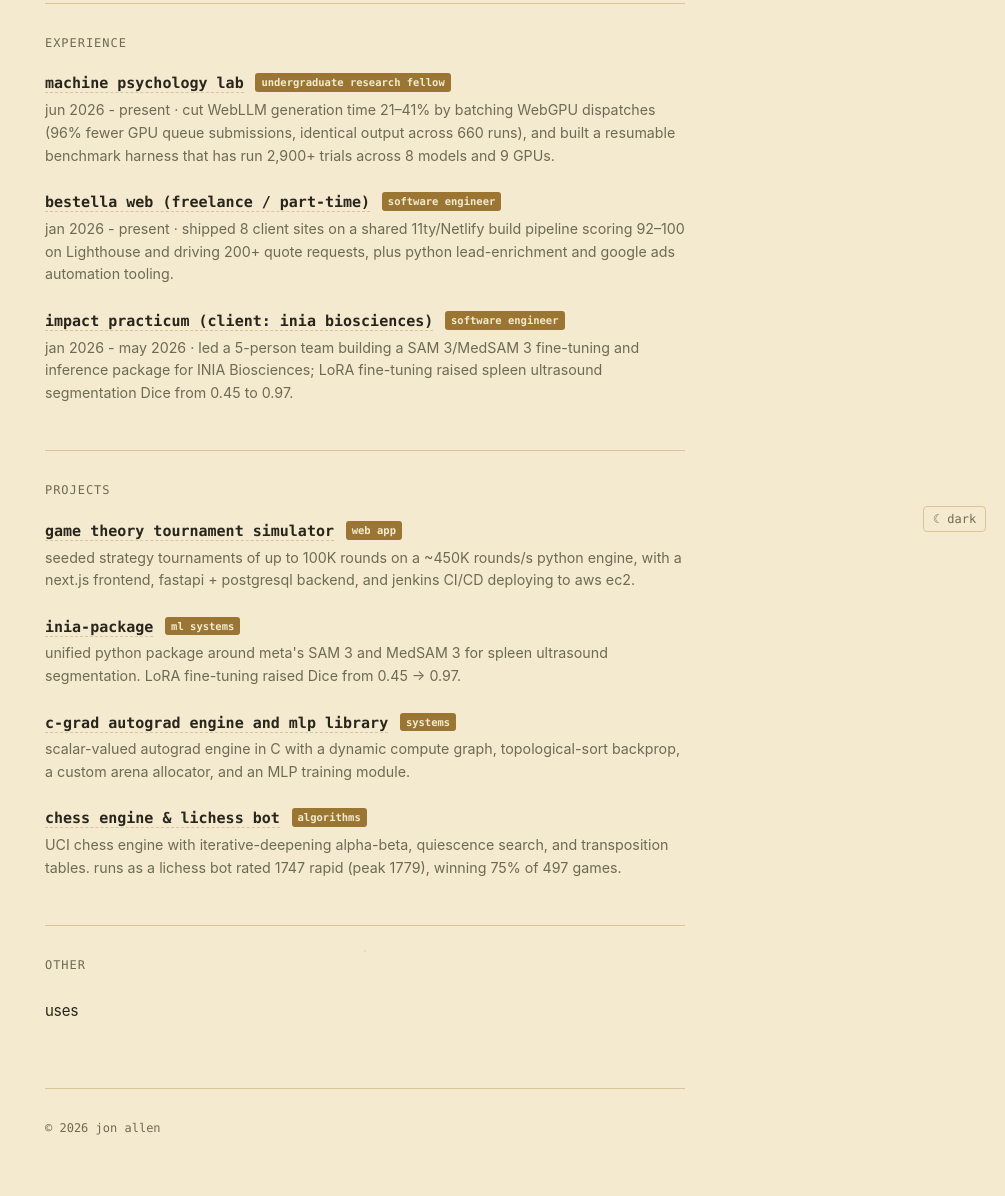
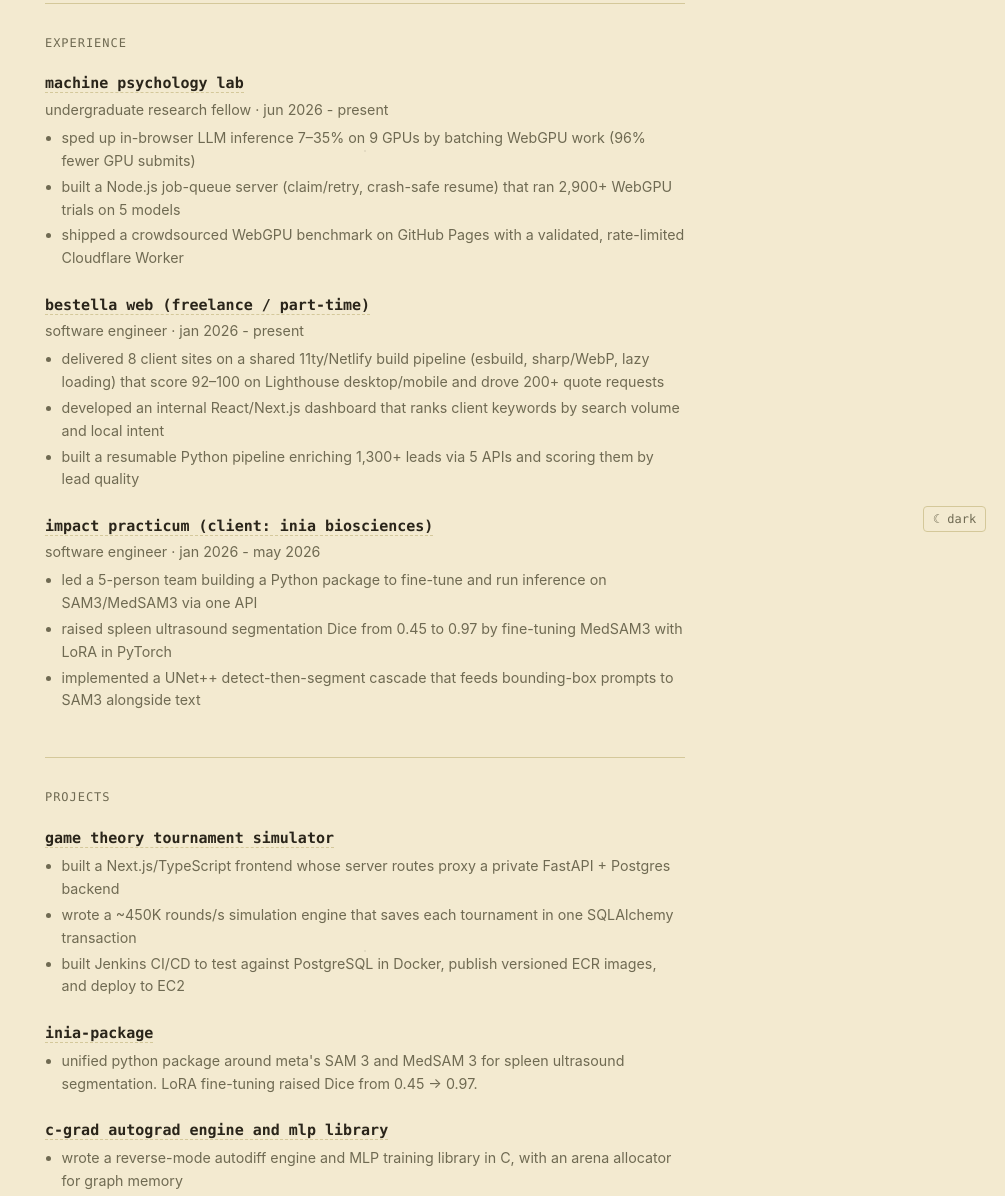
Before and after one commit to jon-vx/portfolio-website, an Astro site: page / in a window 1280 px wide. Shown: the part 249-1445 px from the top of the page, without its empty margins (275-1280 px from the left). Built offline with nearby package versions, Linux system fonts and the light colour scheme; Astro itself is replaced by a stand-in of ours.

Commit message:
Use resume bullets for experience and projects, remove title badges

```diff
--- a/src/data/site.ts
+++ b/src/data/site.ts
@@ -14,47 +14,67 @@ export const site = {
       role: "undergraduate research fellow",
       period: "jun 2026 - present",
       href: "https://mpsych.org/",
-      blurb: "cut WebLLM generation time 21–41% by batching WebGPU dispatches (96% fewer GPU queue submissions, identical output across 660 runs), and built a resumable benchmark harness that has run 2,900+ trials across 8 models and 9 GPUs.",
+      bullets: [
+        "sped up in-browser LLM inference 7–35% on 9 GPUs by batching WebGPU work (96% fewer GPU submits)",
+        "built a Node.js job-queue server (claim/retry, crash-safe resume) that ran 2,900+ WebGPU trials on 5 models",
+        "shipped a crowdsourced WebGPU benchmark on GitHub Pages with a validated, rate-limited Cloudflare Worker",
+      ],
     },
     {
       org: "bestella web (freelance / part-time)",
       role: "software engineer",
       period: "jan 2026 - present",
       href: "https://www.bestellawebdesign.com/",
-      blurb: "shipped 8 client sites on a shared 11ty/Netlify build pipeline scoring 92–100 on Lighthouse and driving 200+ quote requests, plus python lead-enrichment and google ads automation tooling.",
+      bullets: [
+        "delivered 8 client sites on a shared 11ty/Netlify build pipeline (esbuild, sharp/WebP, lazy loading) that score 92–100 on Lighthouse desktop/mobile and drove 200+ quote requests",
+        "developed an internal React/Next.js dashboard that ranks client keywords by search volume and local intent",
+        "built a resumable Python pipeline enriching 1,300+ leads via 5 APIs and scoring them by lead quality",
+      ],
     },
     {
       org: "impact practicum (client: inia biosciences)",
       role: "software engineer",
       period: "jan 2026 - may 2026",
       href: "https://www.umb.edu/vdc/",
-      blurb: "led a 5-person team building a SAM 3/MedSAM 3 fine-tuning and inference package for INIA Biosciences; LoRA fine-tuning raised spleen ultrasound segmentation Dice from 0.45 to 0.97.",
+      bullets: [
+        "led a 5-person team building a Python package to fine-tune and run inference on SAM3/MedSAM3 via one API",
+        "raised spleen ultrasound segmentation Dice from 0.45 to 0.97 by fine-tuning MedSAM3 with LoRA in PyTorch",
+        "implemented a UNet++ detect-then-segment cascade that feeds bounding-box prompts to SAM3 alongside text",
+      ],
     },
   ],
   projects: [
     {
       name: "game theory tournament simulator",
       href: "https://github.com/jon-vx/game-theory-simulator",
-      updated: "web app",
-      blurb: "seeded strategy tournaments of up to 100K rounds on a ~450K rounds/s python engine, with a next.js frontend, fastapi + postgresql backend, and jenkins CI/CD deploying to aws ec2.",
+      bullets: [
+        "built a Next.js/TypeScript frontend whose server routes proxy a private FastAPI + Postgres backend",
+        "wrote a ~450K rounds/s simulation engine that saves each tournament in one SQLAlchemy transaction",
+        "built Jenkins CI/CD to test against PostgreSQL in Docker, publish versioned ECR images, and deploy to EC2",
+      ],
     },
     {
       name: "inia-package",
       href: "https://github.com/jon-vx/INIA-package",
-      updated: "ml systems",
-      blurb: "unified python package around meta's SAM 3 and MedSAM 3 for spleen ultrasound segmentation. LoRA fine-tuning raised Dice from 0.45 → 0.97.",
+      bullets: [
+        "unified python package around meta's SAM 3 and MedSAM 3 for spleen ultrasound segmentation. LoRA fine-tuning raised Dice from 0.45 → 0.97.",
+      ],
     },
     {
       name: "c-grad autograd engine and mlp library",
       href: "https://github.com/jon-vx/c-grad",
-      updated: "systems",
-      blurb: "scalar-valued autograd engine in C with a dynamic compute graph, topological-sort backprop, a custom arena allocator, and an MLP training module.",
+      bullets: [
+        "wrote a reverse-mode autodiff engine and MLP training library in C, with an arena allocator for graph memory",
+      ],
     },
     {
       name: "chess engine & lichess bot",
       href: "https://github.com/jon-vx/chess-engine-310",
-      updated: "algorithms",
-      blurb: "UCI chess engine with iterative-deepening alpha-beta, quiescence search, and transposition tables. runs as a lichess bot rated 1747 rapid (peak 1779), winning 75% of 497 games.",
+      bullets: [
+        "implemented a UCI chess engine with iterative-deepening alpha-beta, quiescence search, and transposition tables",
+        "cut middlegame search nodes a median 12x via move-ordering heuristics (MVV-LVA, killer moves, history)",
+        "deployed it as a Lichess bot reaching a 1747 Elo rapid rating (peak 1779), winning 75% of 517 games",
+      ],
     },
   ],
   writing: [],
--- a/src/pages/index.astro
+++ b/src/pages/index.astro
@@ -28,8 +28,10 @@ import { site } from "../data/site";
             {w.href
               ? <a href={w.href}><span class="name">{w.org}</span></a>
               : <span class="name">{w.org}</span>}
-            <span class="badge">{w.role}</span>
-            <p>{w.period}{w.blurb ? ` · ${w.blurb}` : ""}</p>
+            <p>{w.role} · {w.period}</p>
+            <ul class="bullets">
+              {w.bullets.map((b) => <li>{b}</li>)}
+            </ul>
           </li>
         ))}
       </ul>
@@ -42,8 +44,9 @@ import { site } from "../data/site";
       {site.projects.map((p) => (
         <li>
           <a href={p.href}><span class="name">{p.name}</span></a>
-          {p.updated && <span class="badge">{p.updated}</span>}
-          <p>{p.blurb}</p>
+          <ul class="bullets">
+            {p.bullets.map((b) => <li>{b}</li>)}
+          </ul>
         </li>
       ))}
     </ul>
--- a/src/styles/global.css
+++ b/src/styles/global.css
@@ -191,18 +191,15 @@ ul { list-style: none; }
 .projects a:hover .name { color: var(--accent); }
 .projects a:hover { border-color: var(--accent); }
 
-.badge {
-  display: inline-block;
-  margin-left: 0.5rem;
-  padding: 1px 6px;
-  font-family: var(--mono);
-  font-size: 0.7rem;
-  background: var(--accent);
-  color: var(--badge-fg);
-  border-radius: 3px;
-  vertical-align: 2px;
-  font-weight: 600;
+.bullets {
+  list-style: disc;
+  padding-left: 1.1rem;
+  margin-top: 0.35rem;
+  color: var(--muted);
+  font-size: 0.95rem;
 }
+
+.projects .bullets li { margin-bottom: 0.2rem; }
 
 .projects p {
   color: var(--muted);
```
